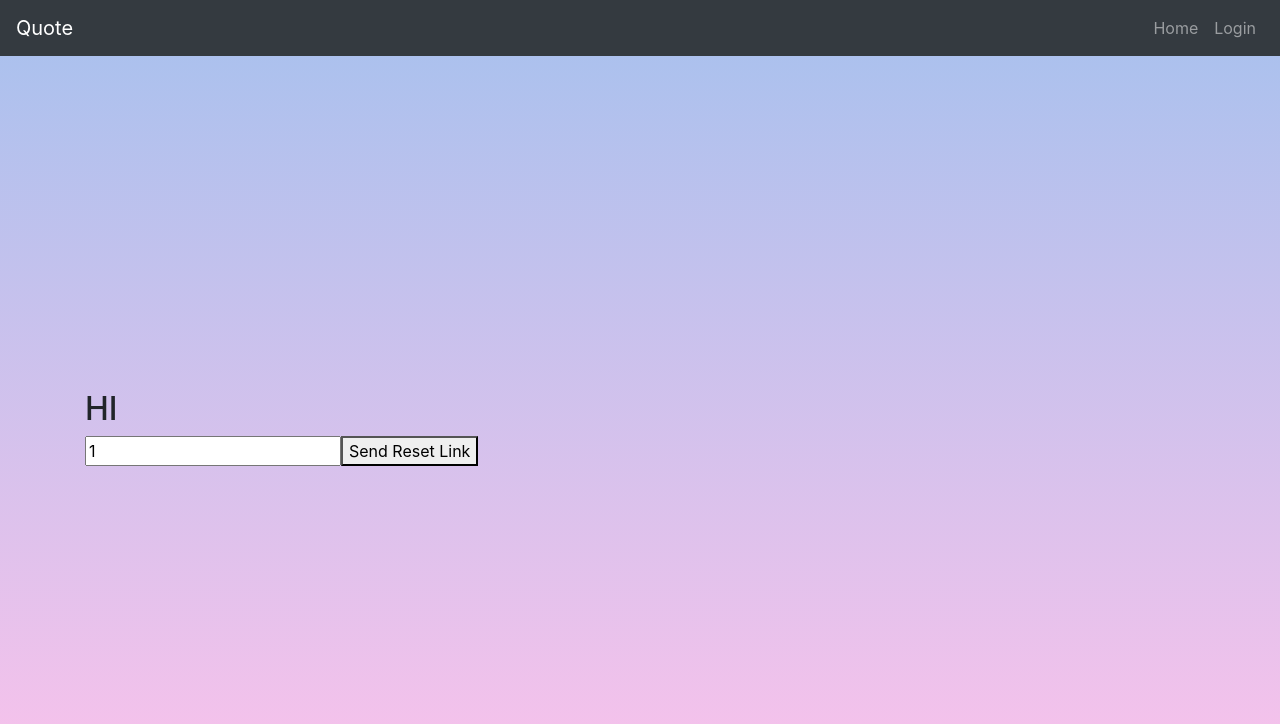
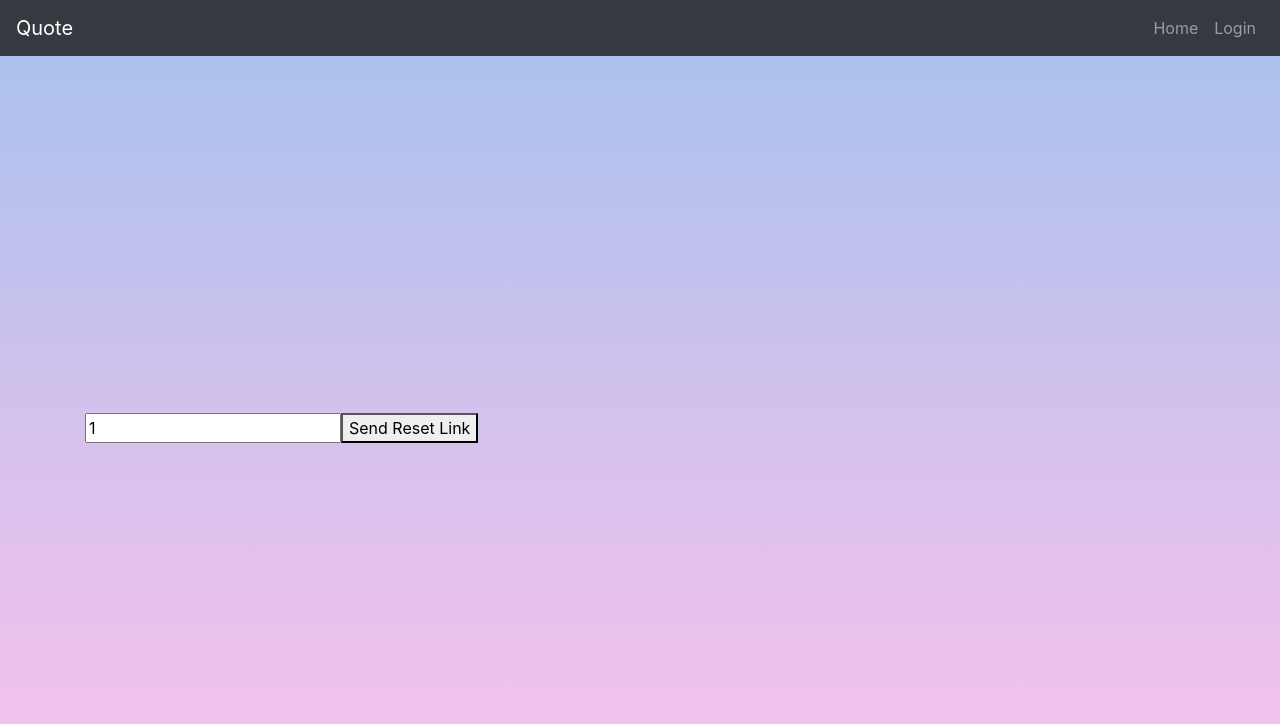
Before and after one commit to maks-ushakov/quote-catalog-admin, a Vue app: page /reset-password/1 in a window 1280 px wide. Shown: the top 724 px of the page. Built offline with nearby package versions, Linux system fonts and the light colour scheme; the HTML template or start-up script is replaced by a standard one.

Commit message:
:bug: fix

```diff
--- a/src/components/reset-password.vue
+++ b/src/components/reset-password.vue
@@ -1,7 +1,6 @@
 <template>
   <section>
     <form action @submit.prevent="sendSubmit()">
-      <h2>HI</h2>
       <input type="text" v-model="email">
       <button type="submit">Send Reset Link</button>
     </form>
```
